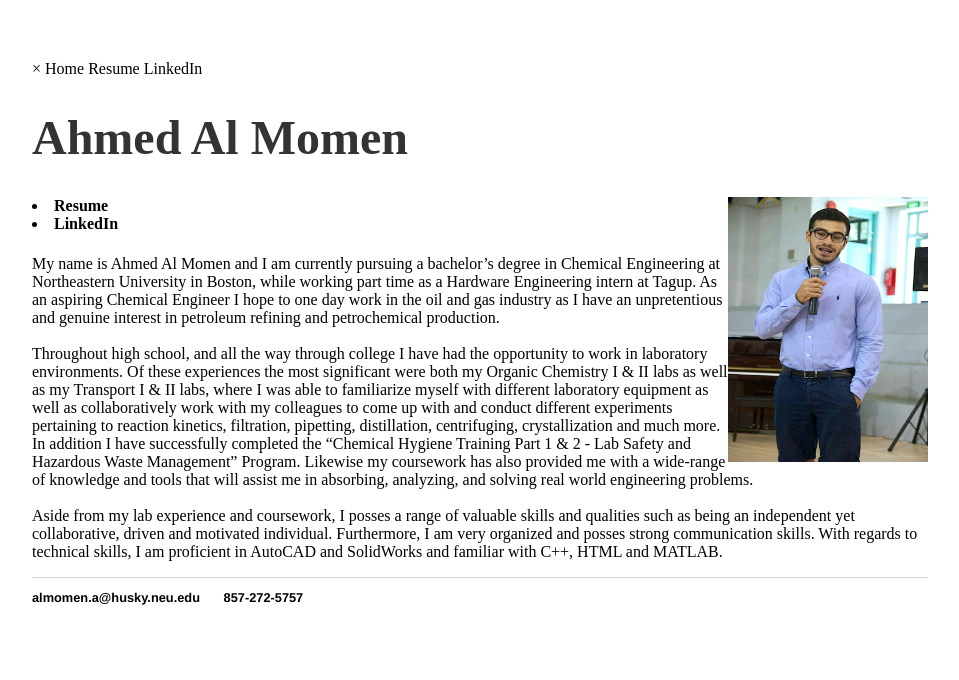
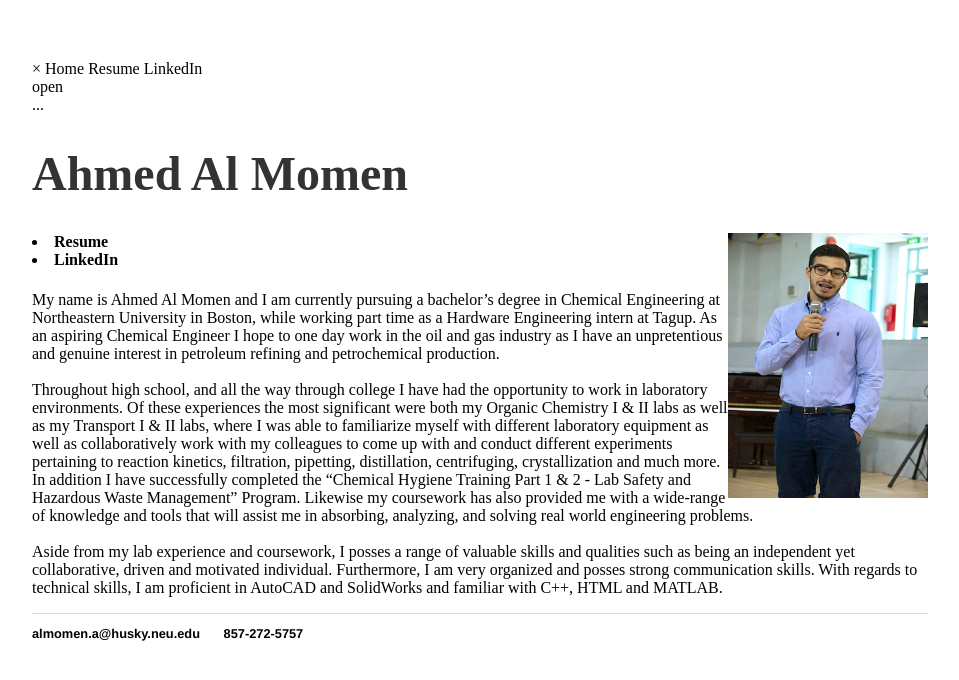
Before and after one commit to ahmedalmomen/aalmomen.com, a Jekyll site: the page built from index.html, in a window 1280 px wide. Shown: the top 680 px of the page, without its empty margins (160-1119 px from the left). Built offline with Jekyll 4.4.1, drawn with Linux system fonts in a browser that asks for light colours.

Commit message:
Update default.html

```diff
--- a/_layouts/default.html
+++ b/_layouts/default.html
@@ -12,6 +12,11 @@
   <a href="#">Home</a>
   <a href="#">Resume</a>
   <a href="#">LinkedIn</a>
+</div>
+         <span onclick="openNav()">open</span>
+
+<div id="main">
+  ...
 </div>
 
                   <div class="container">
```
